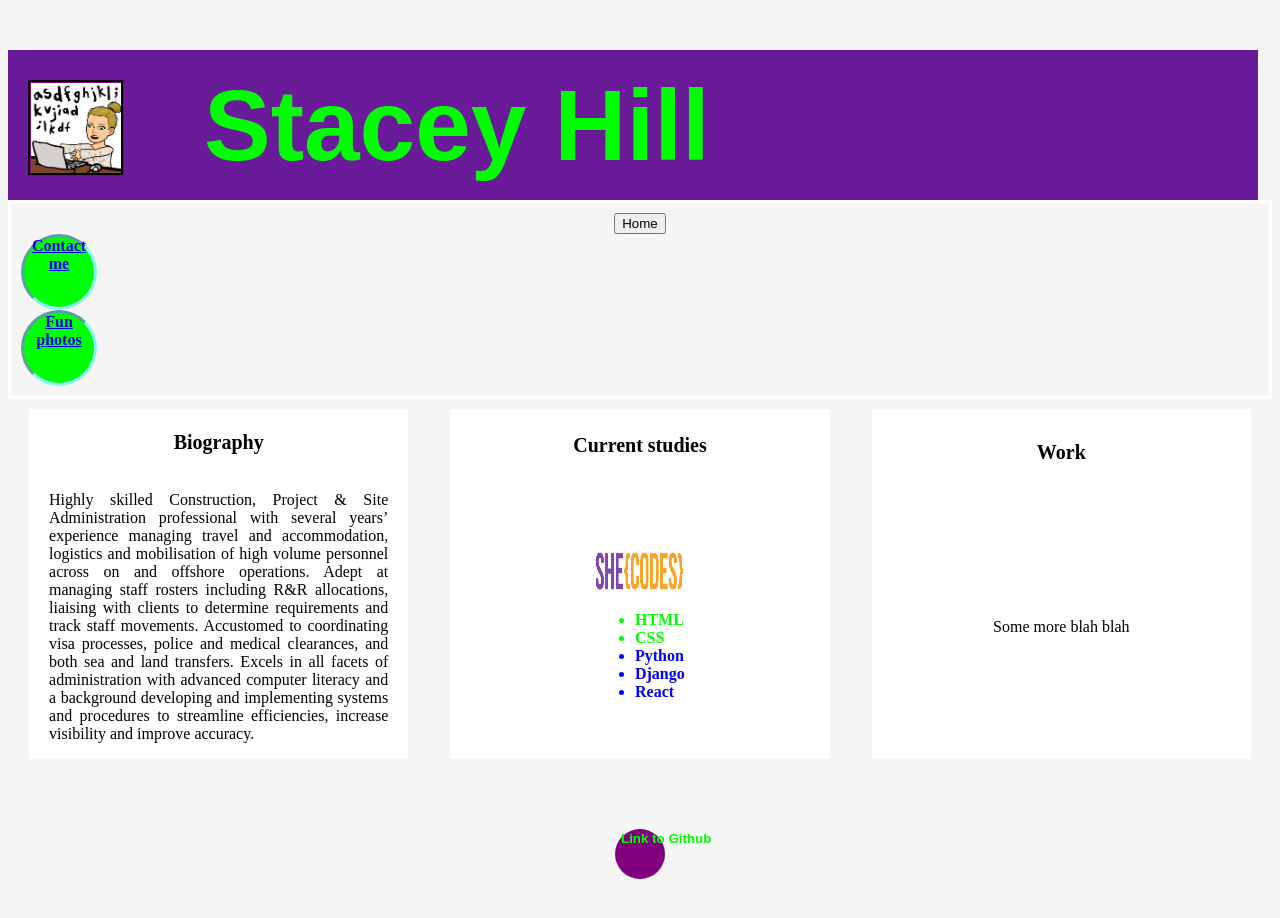
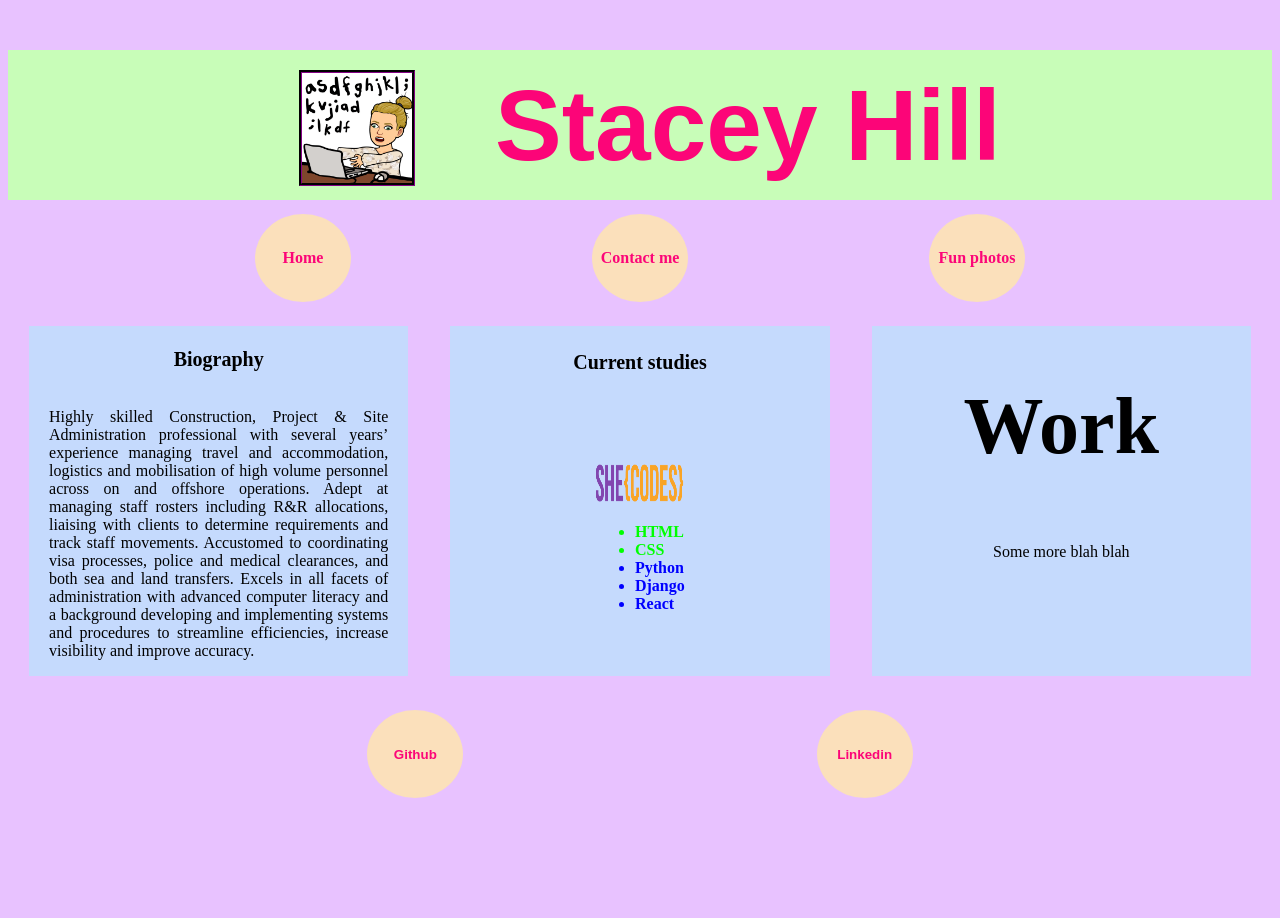
Before and after one commit to Stacey83/Project---profile, a plain HTML site: page index.html in a window 1280 px wide. After the commit the page ends 820 px from the top, so only its background shows below. Drawn offline with Linux system fonts and the light colour scheme; a web font is replaced by a local one.

Commit message:
Update 02/07
Added photos, working on colours, buttons done, everything in position.  Need to add Work text, finish colours.

```diff
--- a/index.html
+++ b/index.html
@@ -10,15 +10,15 @@
     <body>
         <header>
             <div id="title">
-                <h1 class="mainheading">Stacey Hill</h1>
+                <h1>Stacey Hill</h1>
                 <img src="images/me.png", id="profileimage">
             </div>
         </header>
         <section>
             <nav>
-                <a href="index.html"><button>Home</button></a>
-                <a id="navbubble" href="contactme.html">Contact me</a>
-                <a id="navbubble" href="funphotos.html">Fun photos</a>
+                <a class="navbutton" href="index.html">Home</a>
+                <a class="navbutton" href="contactme.html">Contact me</a>
+                <a class="navbutton" href="funphotos.html">Fun photos</a>
             </nav>
             <div id="columnscontainer">
                 <div class="columns">
@@ -47,15 +47,11 @@
             </div>
         </section>
         <footer>
-            <!-- <div id="githubimage">
-                <a href="https://stacey83.github.io/"></a>
-                <img src="images/logo.png">
-            </div>
-            <div id="linkedinimage">
-                <div class="badge-base LI-profile-badge" data-locale="en_US" data-size="medium" data-theme="light" data-type="VERTICAL" data-vanity="stacey-hill-8a2a1022" data-version="v1"><a class="badge-base__link LI-simple-link" href="https://au.linkedin.com/in/stacey-hill-8a2a1022?trk=profile-badge"></a></div>
-            </div> -->
-            <form action="https://stacey83.github.io/" id="github-button">
-                <input type="submit" value="Link to Github" id="githubtext">
+            <form action="https://stacey83.github.io/" class="indexfooterbutton">
+                <input type="submit" value="Github" class="footertext">
+            </form>
+            <form action="https://au.linkedin.com/in/stacey-hill-8a2a1022" class="indexfooterbutton">
+                <input type="submit" value="Linkedin" class="footertext">
             </form>
         </footer>
    </body>
--- a/styles.css
+++ b/styles.css
@@ -1,40 +1,44 @@
 @import url('https://fonts.googleapis.com/css2?family=Akaya+Kanadaka&display=swap');
 
 body {
-    background-color: whitesmoke
+    background-color: #E8C2FF;
 }
 nav {
     background-color: transparent;
-    border: white;
-    border-style: solid;
     text-align: center;
     padding: 10px;
+    display: flex;
+    justify-content: space-evenly;
+    vertical-align: middle;
 }
-#navbubble {
-    background-color: lime;
-    border: rgb(137, 241, 248);
-    border-style: inset;
-    height: 70px;
-    width: 70px;
+.navbutton {
+    border: 0;
+    height: 80px;
+    width: 80px;
     border-radius: 50%;
-    display: flex;
-    justify-content: space-between;
-    vertical-align: middle;
-    font-weight: bolder;
+    background:#FBE0BB;
+    color: rgb(252, 5, 120);
+    font-size: 1rem;
+    line-height: 5;
+    white-space: nowrap;
+    text-decoration: none;
+    padding: 0.25rem 0.5rem;
+    margin: 0.25rem;
+    cursor: pointer;
+    font-weight: bold;
 }
-
 #title {
-    background-color:#6a1b9a;
+    background-color: #c8fdb8;
     height: 150px;
-    max-width: 1250px;
+    max-width: inherit;
     display: flex;
     flex-direction: row-reverse;
-    justify-content: left;
+    justify-content: center;
     align-items: center;
     margin-top: 50px;
 }
 h1 {
-    color: lime;
+    color:rgb(252, 5, 120);
     font-weight: bolder;
     font-size: 100px;
     margin-left: 80px;
@@ -43,7 +47,7 @@ h1 {
 #profileimage {
     margin-left: 20px;
     margin-top: 5px;
-    max-width: 90px;
+    max-width: 110px;
     float: left;
     border: rgb(49, 1, 49);
     border-style: groove;
@@ -58,7 +62,7 @@ h1,
     justify-content: space-around;
 }
 .columns {
-    background-color: white;
+    background-color: #c5dafd;
     display: flex;
     justify-content: center;
     flex-wrap: wrap;
@@ -70,6 +74,10 @@ h1,
     margin-left: 20px;
     margin-right: 20px;
     text-align: justify;
+}
+#shecodeslogo {
+    height: 40px;
+    width: 90px;
 }
 .completed {
     color: lime;
@@ -92,93 +100,114 @@ h3 {
     text-align: center;
 }
 h4 {
-    font-size: 20px;
+    font-size: 80px;
     padding: 5px;
     width: 100%;
     text-align: center;
+    margin: auto;
 }
-#shecodeslogo {
-    height: 40px;
-    width: 90px;
-    padding-top: 10px;
+footer {
+    background-color: transparent;
+    text-align: center;
+    padding: 10px;
+    display: flex;
+    justify-content: space-evenly;
+    vertical-align: middle;
 }
-#githubimage {
-    max-height: 10px;
+.footertext {
+    background: transparent;
+    border: none;
+    text-align: justify;
+    color: rgb(252, 5, 120);
+    font-weight: bold;
 }
-#linkedinimage {
-    height: 10px;
-    width: 10px;
+.indexfooterbutton {
+    border: 0;
+    height: 80px;
+    width: 80px;
+    border-radius: 50%;
+    background: #FBE0BB;
+    font-size: 1rem;
+    line-height: 5;
+    white-space: nowrap;
+    text-decoration: none;
+    padding: 0.25rem 0.5rem;
+    margin: 0.25rem;
+    cursor: pointer;
 }
 #formtitle {
     color: purple;
     background-color: lime;
-    height: 50px;
     font-family: 'Akaya Kanadaka', sans-serif;
+    height: 100px;
+    width: 900px;
     margin-top: 50px;
+    display: flex;
+    justify-content: center;
+    align-items: center;
 }
-form {
-    margin: 50px auto;
-    width: 90%;
+#formcontainer {
+    margin-left: auto;
+    margin-right: auto;
+    margin-top: 10px;
+    width: 40%;
+    padding: 10px;
+    background-color: seagreen;
 }
-
 .form-item {
     display: flex;
     justify-content: center;
     align-items: center;
     padding: 5px;
+    font-weight: bold;
 }
-
-.form-item label {
+.form-itemlabel {
     flex-basis: 150px;
-    font-size: 22px;
+    font-size: 30px;
 }
-
 .form-item input,
 .form-item textarea {
     flex-basis: 50%;
-    border: 2px solid #FDDC5C;
+    border: 2px solid #875cfd;
 }
-
 .form-item input:hover,
 .form-item textarea:hover {
-    border: 2px solid #FA4224;
+    border: 2px solid #080513;
 }
-
 .form-item input,
 .form-item textarea,
 .form-item button {
     border: 2px solid #FDDC5C;
-    background-color: #FFF;
+    background-color: rgb(214, 198, 213);
     padding: 5px;
     font-size: 18px;
 }
-
-.form-item button:hover {
+.form-itembutton:hover {
     border: 2px solid #FA4224;
     background-color: #FA4224;
     color: #FFF;
 }
-
-.form-item button {
+.form-itembutton {
     width: 100px;
+    color: slateblue;
 }
-#github-button {
-    background-color: purple;
-    border-radius: 50%;
-    text-align: center;
-    font-weight: bold;
-    width: 50px;
-    height: 50px;
+#formbutton {
+    display: flex;
+    justify-content: center;
+    margin: 5px;
 }
-#githubtext {
-    background: transparent;
-    border: none;
-    text-align: justify;
-    color: lime;
-    font-weight: bold;
+.funimagecontainer {
+    display: flex;
+    flex-direction: row;
+    flex-wrap: wrap;
+    justify-content: space-evenly;
+    margin: 20px;
 }
-#button-home {
-    background-color: purple;
-    height: 50px;
-    width: 50px;
+.funimage {
+    height: 350px;
+    width: 350px;
+    border: grey;
+    border-style: ridge;
+    border-width: 5px;
+    margin-top: 30px;
 }
```
Also changed, not shown: contactme.html (+19 -14 lines), funphotos.html (+40 -9 lines), 9 other files.
